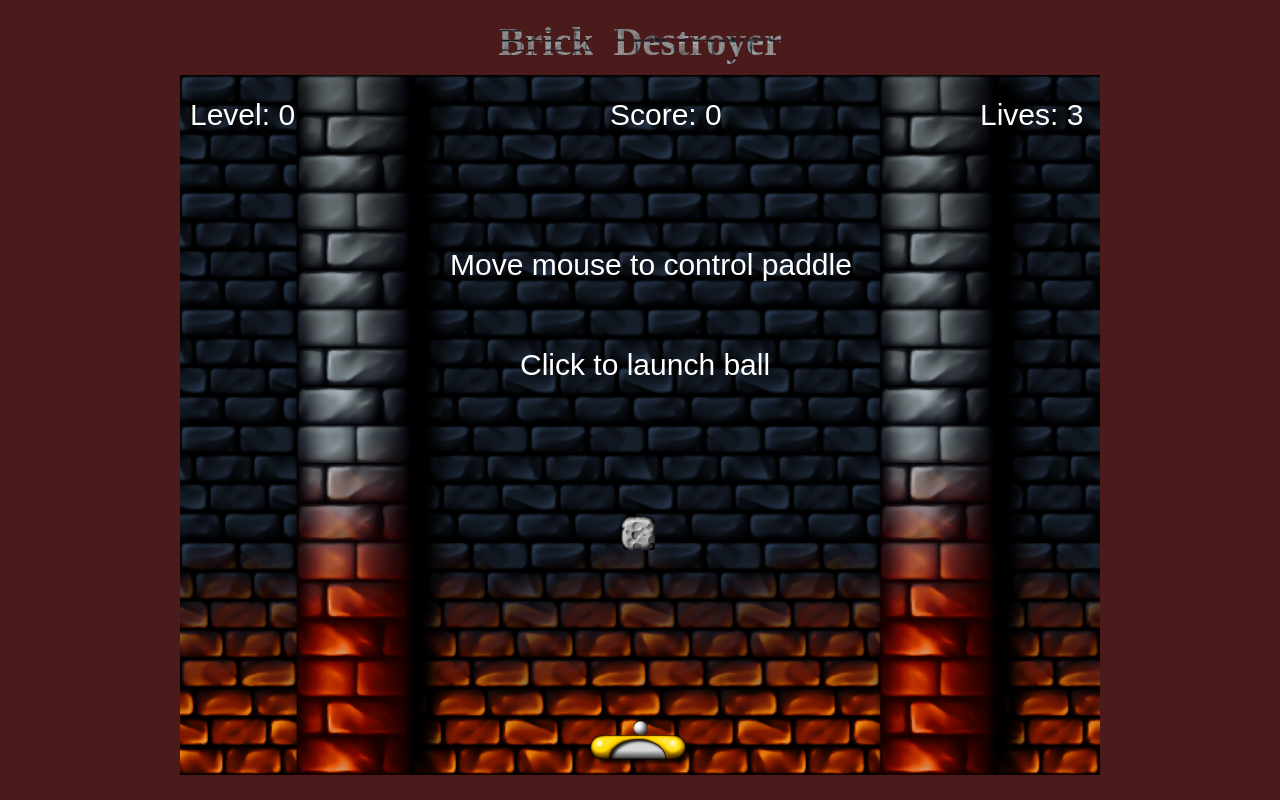
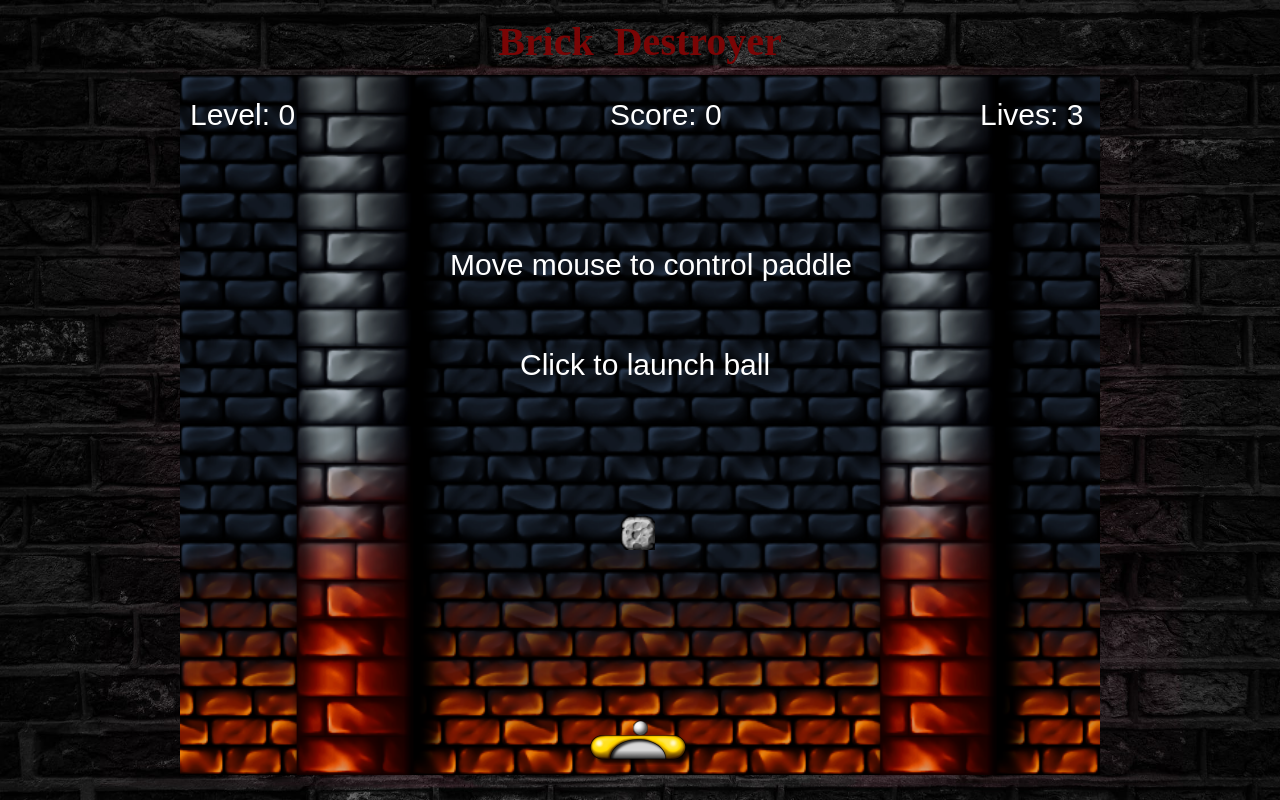
Before and after one commit to jlshaw117/Brick-Destroyer, a website built with webpack: page index.html in a window 1280 px wide. Built offline with nearby package versions, Linux system fonts and the light colour scheme.

Commit message:
Add background image to body and change title color

```diff
--- a/index.html
+++ b/index.html
@@ -14,19 +14,21 @@
         }
 
         body {
-            background: rgb(75, 27, 27);
+            /* background: rgb(75, 27, 27); */
+            background-image: url(assets/body_background.jpeg);
+            background-size: 100%;
         }
 
         h1 {
             margin: 10px;
-            color: white;
-            background: url(assets/text_img.jpg) no-repeat;
-            background-size: 100%;
+            color: rgb(122, 5, 5);
+            /* background: url(assets/title_background.jpeg) no-repeat; */
+            /* background-size: 100%; */
             font-size: 40px;
             font-weight: 700;
-            object-fit: cover;
+            /* object-fit: cover;
             -webkit-background-clip: text;
-            -webkit-text-fill-color: transparent;
+            -webkit-text-fill-color: transparent; */
         }
 
         #sprites {
```
Also changed, not shown: assets/body_background.jpeg (added), assets/title_background.jpeg (added).
